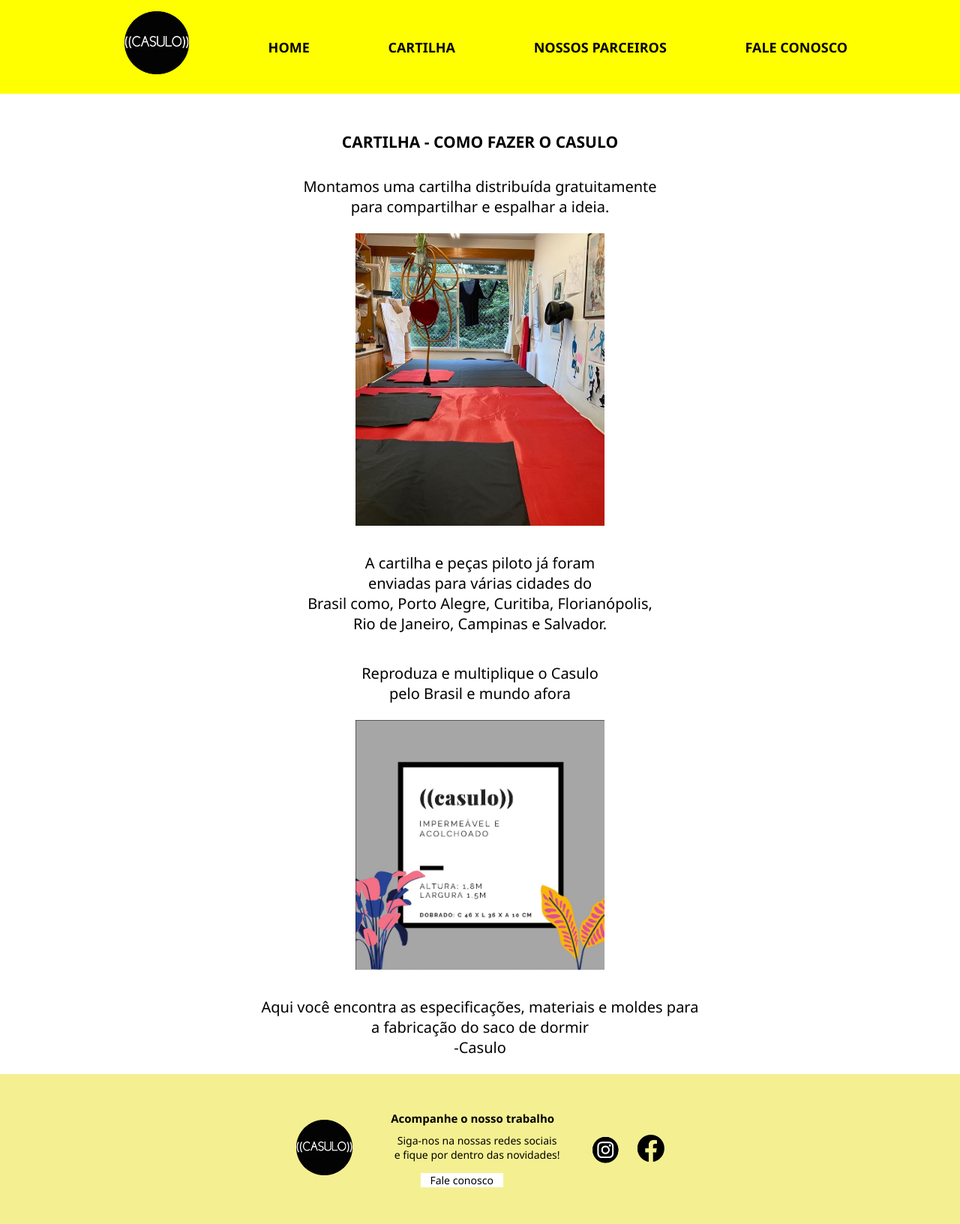
After one commit to Yasmin-Silva01/projeto-casulo, a PHP site: page /cartilha.php in a window 1280 px wide. The commit adds this page. Shown: the whole page at 75% size. Run offline with PHP 8.4, Linux system fonts and the light colour scheme.

Commit message:
criado a página cartilha

```diff
--- /dev/null
+++ b/cartilha.php
@@ -0,0 +1,68 @@
+<!DOCTYPE html>
+<html lang="pt-br">
+<head>
+    <meta charset="UTF-8">
+    <meta http-equiv="X-UA-Compatible" content="IE=edge">
+    <meta name="viewport" content="width=device-width, initial-scale=1.0">
+    <title>Casulo pra rua</title>
+
+    <!-- Inserindo tags meta -->
+    <meta name="description" content="Site que mostra o Projeto Casulo pra Rua. Um saco de dormir voltado para população em situação de rua">
+    <meta name="keywords" content="casulo, população em situação de rua, saco de dormir, ajuda população vulnerável">
+
+
+    <!-- Inserindo Favicon -->
+    <link rel="shortcut icon" href="imagens/favicon.png" type="image/x-icon">
+
+
+    <!-- CSS externo -->
+    <link rel="stylesheet" href="css/estilos.css">
+    <link rel="stylesheet" href="css/slide.css">
+    <link rel="stylesheet" href="css/cartilha.css">
+</head>
+<body>
+<?php
+  require 'includes/header.php';
+?>
+
+ <main>
+     <article>
+         <h1>CARTILHA - como fazer o Casulo</h1>
+         <p class="primeiro-paragrafo">
+             Montamos uma cartilha distribuída gratuitamente <br> para compartilhar
+             e espalhar a ideia.
+         </p>
+
+         <img class="imagem1" src="imagens/foto 1.png" alt="">
+         <p class="primeiro-paragrafo">
+             A cartilha e peças piloto já foram <br> enviadas para várias cidades do <br>
+             Brasil como, Porto Alegre, Curitiba, Florianópolis, <br> Rio de Janeiro,
+             Campinas e Salvador.
+         </p>
+
+         <p class="primeiro-paragrafo">
+             Reproduza e multiplique o Casulo <br> pelo Brasil e mundo afora
+         </p>
+
+         <img class="imagem1"  src="imagens/foto 2.png" alt="">
+
+         <p class="primeiro-paragrafo">
+             Aqui você encontra as especificações, materiais e moldes para <br>
+             a fabricação do saco de dormir <br>
+             -Casulo
+         </p>
+     </article>
+ </main>
+
+
+
+
+
+
+<?php include 'includes/footer.php'; ?>
+
+<script src="js/menu.js"></script>
+<script src="js/jquery-3.1.0.min.js"></script>
+<script src="js/silde.js"></script>
+</body>
+</html>
--- /dev/null
+++ b/css/cartilha.css
@@ -0,0 +1,25 @@
+article {
+    text-align: center;
+    margin-top:20px;
+
+}
+h1{
+    margin-top:30px;
+}
+.primeiro-paragrafo{
+    font-size: 20px;
+    margin-top: 25px;
+    margin-bottom:15px;
+}
+.imagem1{
+    width:26%;
+}
+
+@media screen  and (max-width:1100px)  {
+    .imagem1{
+        width:40%;
+    }
+    p{
+
+    }
+}
--- /dev/null
+++ b/includes/footer.php
@@ -0,0 +1,20 @@
+
+<footer>
+    <div class="footer-filho">
+        <img class="imagem-footer" src="imagens/logo.png">
+   </div>
+
+    <div class="footer-filho">
+        <h2>Acompanhe o nosso trabalho</h2>
+        <p>
+            Siga-nos na nossas redes sociais <br>
+             e fique por dentro das novidades!
+        </p>
+        <p class="fale-conosco-footer">Fale conosco</p>
+    </div>
+
+    <div class="footer-filho" id="rede-social">
+        <img class="instagram" src="imagens/insta.png" alt="">
+        <img class="facebook" src="imagens/facebook.png" alt="">
+    </div>
+</footer>
--- /dev/null
+++ b/includes/header.php
@@ -0,0 +1,20 @@
+<header>
+
+ <div class="limitador">
+      <h1 class="logo">
+         <a href="index.html"><img src="imagens/logo.png" alt="logo Casulo pra rua"></a>
+     </h1>
+
+     <nav>
+          <h2 class="icone-menu">
+              <a href="" class="icone">Menu&equiv;</a>
+          </h2>
+           <ul class="menu">
+              <li><a href="index.php">Home</a></li>
+              <li><a href="cartilha.php">Cartilha</a></li>
+              <li><a href="">Nossos Parceiros</a></li>
+              <li><a href="">Fale conosco</a></li>
+          </ul>
+      </nav>
+ </div>
+</header>
```
Also changed, not shown: index.php (renamed from index.html, +3 -42 lines), cartilha.html (deleted), imagens/foto 1.png (added), imagens/foto 2.png (added).
